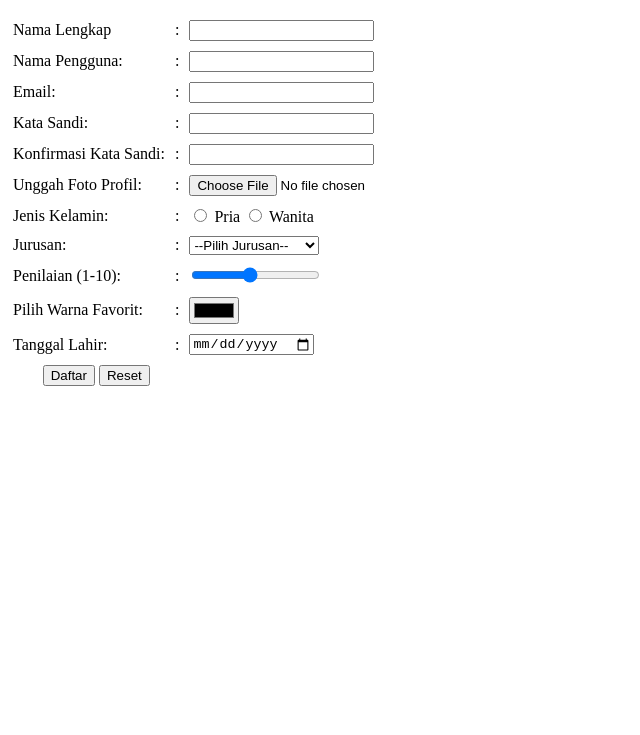
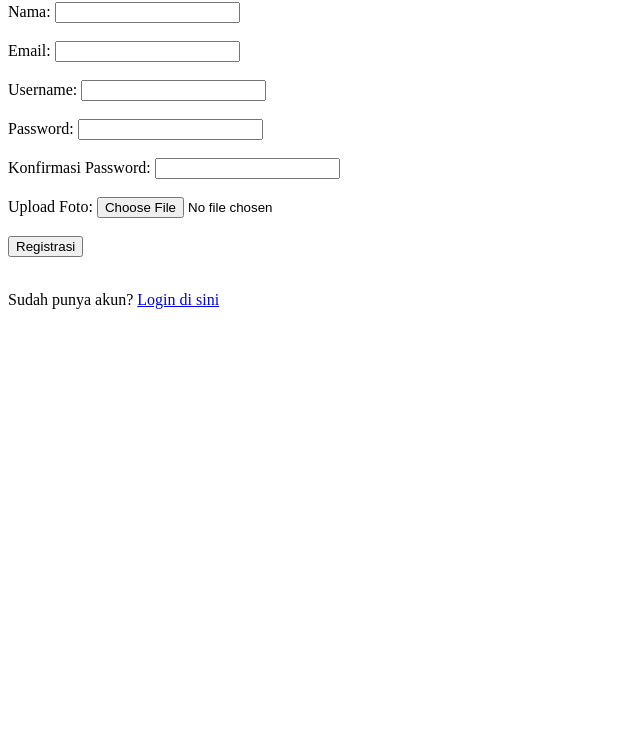
Before and after one commit to RestuT/profile, a plain HTML site: page register.html in a window 1280 px wide. Shown: the part 65-800 px from the top of the page, without its empty margins (0-640 px from the left). Drawn offline with Linux system fonts and the light colour scheme.

Commit message:
Add files via upload

```diff
--- a/register.html
+++ b/register.html
@@ -1,121 +1,39 @@
 <!DOCTYPE html>
-<html lang="id">
+<html>
 <head>
   <meta charset="UTF-8">
-  <title>Halaman Register</title>
+  <title>Registrasi</title>
 </head>
 <body>
-  <h1>Daftar Akun Baru</h1>
-  <form action="register_process.php" method="POST" enctype="multipart/form-data">
-    <table border="0" cellpadding="5" cellspacing="0">
-      <!-- Nama Lengkap -->
-      <tr>
-        <td><label for="fullname">Nama Lengkap</label></td>
-        <td>:</td>
-        <td>
-          <input type="text" id="fullname" name="fullname" required class="legend-field" data-legend="Masukkan nama lengkap Anda.">
-        </td>
-      </tr>
-      <!-- Nama Pengguna -->
-      <tr>
-        <td><label for="username">Nama Pengguna:</label></td>
-        <td>:</td>
-        <td>
-          <input type="text" id="username" name="username" required class="legend-field" data-legend="Masukkan nama pengguna yang unik.">
-        </td>
-      </tr>
-      <!-- Email -->
-      <tr>
-        <td><label for="email">Email:</label></td>
-        <td>:</td>
-        <td>
-          <input type="email" id="email" name="email" required class="legend-field" data-legend="Masukkan alamat email Anda.">
-        </td>
-      </tr>
-      <!-- Kata Sandi -->
-      <tr>
-        <td><label for="password">Kata Sandi:</label></td>
-        <td>:</td>
-        <td>
-          <input type="password" id="password" name="password" required class="legend-field" data-legend="Buat kata sandi yang kuat.">
-        </td>
-      </tr>
-      <!-- Konfirmasi Kata Sandi -->
-      <tr>
-        <td><label for="confirm_password">Konfirmasi Kata Sandi:</label></td>
-        <td>:</td>
-        <td>
-          <input type="password" id="confirm_password" name="confirm_password" required class="legend-field" data-legend="Konfirmasi kata sandi Anda.">
-        </td>
-      </tr>
-      <!-- Unggah Foto Profil -->
-      <tr>
-        <td><label for="photo">Unggah Foto Profil:</label></td>
-        <td>:</td>
-        <td>
-          <input type="file" id="photo" name="photo" class="legend-field" data-legend="Pilih foto profil yang ingin diunggah.">
-        </td>
-      </tr>
-      <!-- Jenis Kelamin -->
-      <tr>
-        <td>Jenis Kelamin:</td>
-        <td>:</td>
-        <td>
-          <input type="radio" id="pria" name="gender" value="pria" required class="legend-field" data-legend="Pilih jenis kelamin Anda.">
-          <label for="pria">Pria</label>
-          <input type="radio" id="wanita" name="gender" value="wanita" class="legend-field" data-legend="Pilih jenis kelamin Anda.">
-          <label for="wanita">Wanita</label>
-        </td>
-      </tr>
-      <!-- Jurusan -->
-      <tr>
-        <td><label for="jurusan">Jurusan:</label></td>
-        <td>:</td>
-        <td>
-          <select id="jurusan" name="jurusan" required class="legend-field" data-legend="Pilih jurusan yang Anda ambil.">
-            <option value="">--Pilih Jurusan--</option>
-            <option value="teknik_informatika">Teknik Informatika</option>
-            <option value="sistem_informasi">Sistem Informasi</option>
-            <option value="elektro">Teknik Elektro</option>
-            <option value="mesin">Teknik Mesin</option>
-            <option value="sipil">Teknik Sipil</option>
-          </select>
-        </td>
-      </tr>
-      <!-- Penilaian (Range 1-10) -->
-      <tr>
-        <td><label for="penilaian">Penilaian (1-10):</label></td>
-        <td>:</td>
-        <td>
-          <input type="range" id="penilaian" name="penilaian" min="1" max="10" step="1" value="5" required class="legend-field" data-legend="Beri nilai dari 1 sampai 10.">
-          <span id="rangeValue"></span>
-        </td>
-      </tr>
-      <!-- Pilih Warna Favorit -->
-      <tr>
-        <td><label for="warna">Pilih Warna Favorit:</label></td>
-        <td>:</td>
-        <td>
-          <input type="color" id="warna" name="warna" value="#000000" class="legend-field" data-legend="Pilih warna favorit Anda.">
-        </td>
-      </tr>
-      <!-- Tanggal Lahir -->
-      <tr>
-        <td><label for="tanggal">Tanggal Lahir:</label></td>
-        <td>:</td>
-        <td>
-          <input type="date" id="tanggal" name="tanggal" required class="legend-field" data-legend="Masukkan tanggal lahir Anda.">
-        </td>
-      </tr>
-      <!-- Tombol Submit dan Reset -->
-      <tr>
-        <td colspan="2" align="center">
-          <button type="submit">Daftar</button>
-          <button type="reset">Reset</button>
-        </td>
-      </tr>
-    </table>
+  <h2>Form Registrasi</h2>
+  <form action="proses_registrasi.php" method="POST" enctype="multipart/form-data">
+    <label for="nama">Nama:</label>
+    <input type="text" id="nama" name="nama" required>
+    <br><br>
+
+    <label for="email">Email:</label>
+    <input type="email" id="email" name="email" required>
+    <br><br>
+
+    <label for="username">Username:</label>
+    <input type="text" id="username" name="username" required>
+    <br><br>
+
+    <label for="password">Password:</label>
+    <input type="password" id="password" name="password" required minlength="6">
+    <br><br>
+
+    <label for="konfirmasi_password">Konfirmasi Password:</label>
+    <input type="password" id="konfirmasi_password" name="konfirmasi_password" required minlength="6">
+    <br><br>
+
+    <label for="foto">Upload Foto:</label>
+    <input type="file" id="foto" name="foto" accept="image/*" required>
+    <br><br>
+
+    <input type="submit" value="Registrasi">
   </form>
-
+  <br>
+  <p>Sudah punya akun? <a href="login.html">Login di sini</a></p>
 </body>
 </html>
```
Also changed, not shown: login.html (+15 -23 lines).
